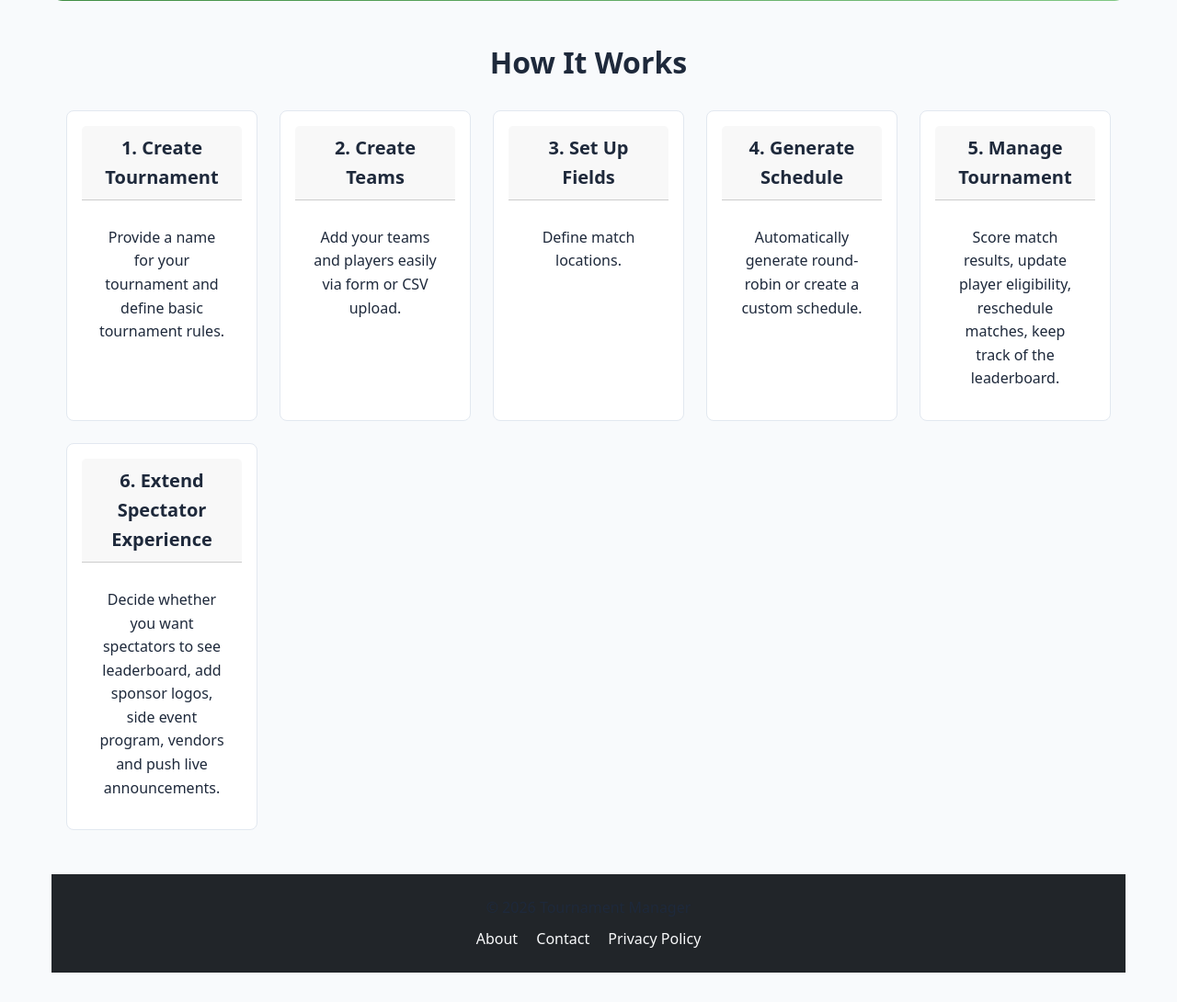
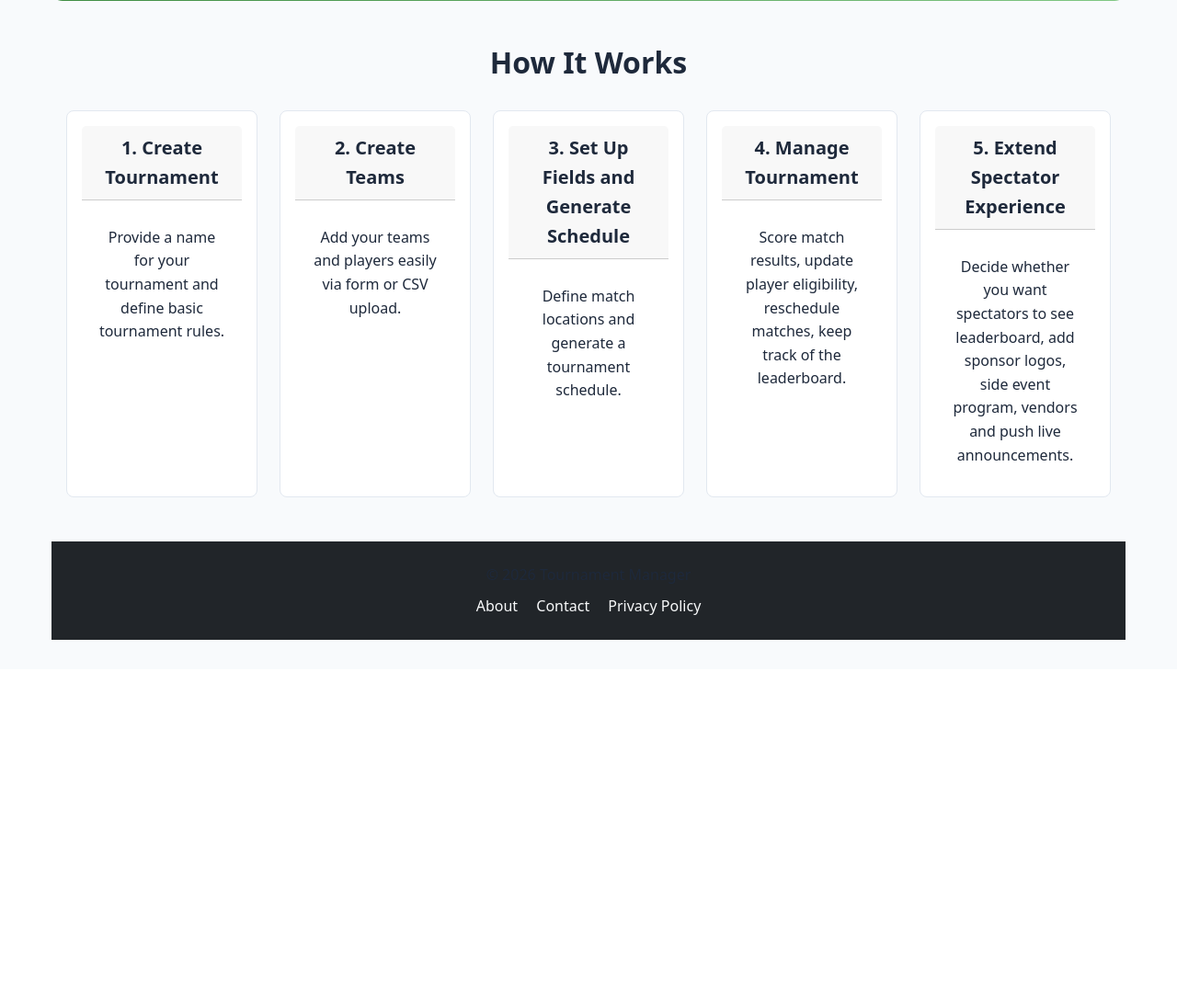
Before and after one commit to VeselinMar/TournamentManager, a Django app: template tournamentapp/templates/tournament/landing_page.html in a window 1280 px wide. Shown: the part 471-1561 px from the top of the page at 92% size. After the commit the page ends 1167 px from the top, so only its background shows below. Run offline with Django 4.2, Linux system fonts and the light colour scheme; the template is opened without the code that fills it, so the values that code supplies are empty.

Commit message:
style: merge step 3 and 4

```diff
--- a/tournamentapp/templates/tournament/landing_page.html
+++ b/tournamentapp/templates/tournament/landing_page.html
@@ -63,25 +63,19 @@
         </div>
       </div>
       <div class="card">
-        <div class="card-header">3. Set Up Fields</div>
+        <div class="card-header">3. Set Up Fields and Generate Schedule</div>
         <div class="card-body">
-          Define match locations.
+          Define match locations and generate a tournament schedule.
         </div>
       </div>
       <div class="card">
-        <div class="card-header">4. Generate Schedule</div>
-        <div class="card-body">
-          Automatically generate round-robin or create a custom schedule.
-        </div>
-      </div>
-      <div class="card">
-        <div class="card-header">5. Manage Tournament</div>
+        <div class="card-header">4. Manage Tournament</div>
         <div class="card-body">
           Score match results, update player eligibility, reschedule matches, keep track of the leaderboard.
         </div>
       </div>
       <div class="card">
-        <div class="card-header">6. Extend Spectator Experience</div>
+        <div class="card-header">5. Extend Spectator Experience</div>
         <div class="card-body">
           Decide whether you want spectators to see leaderboard, add sponsor logos, side event program, vendors and push live announcements.
         </div>
```
